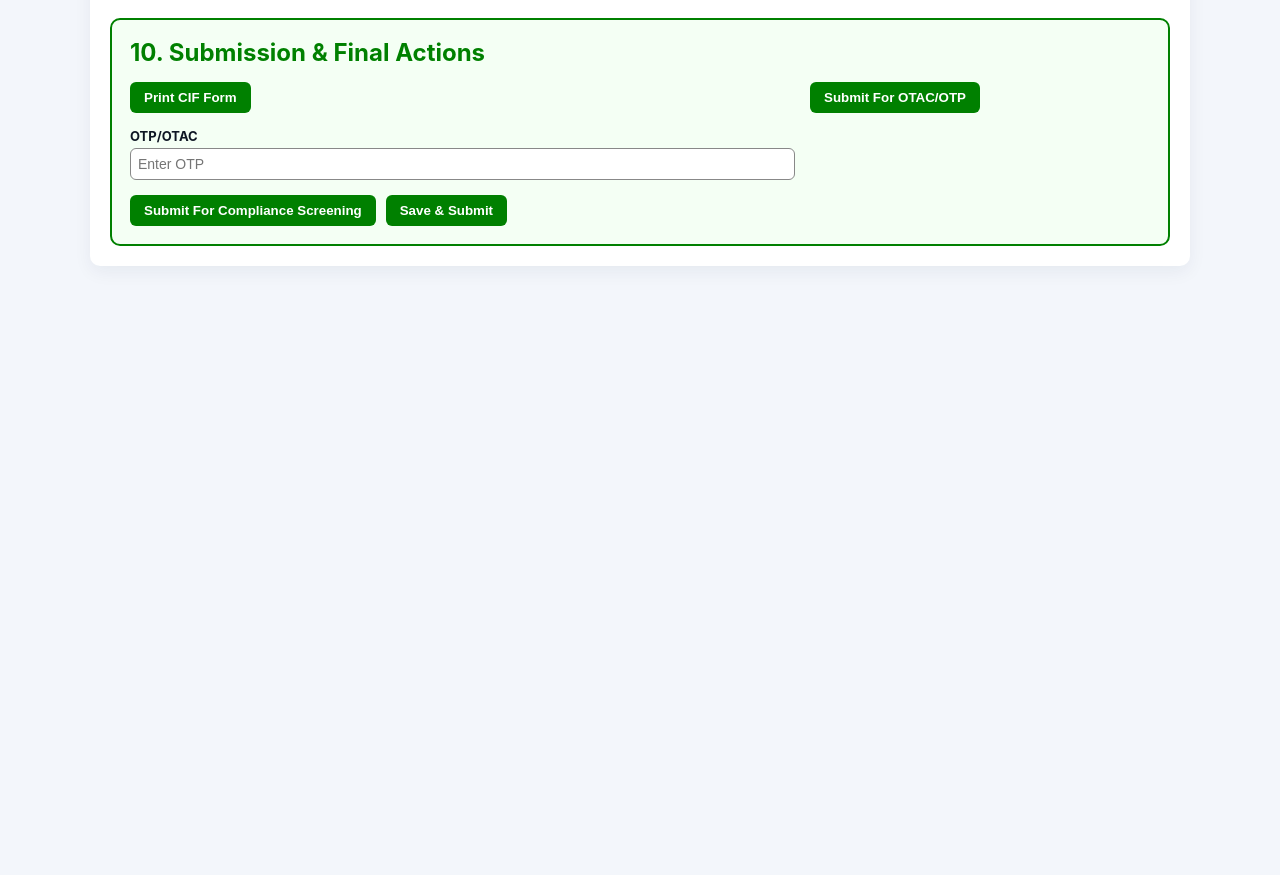
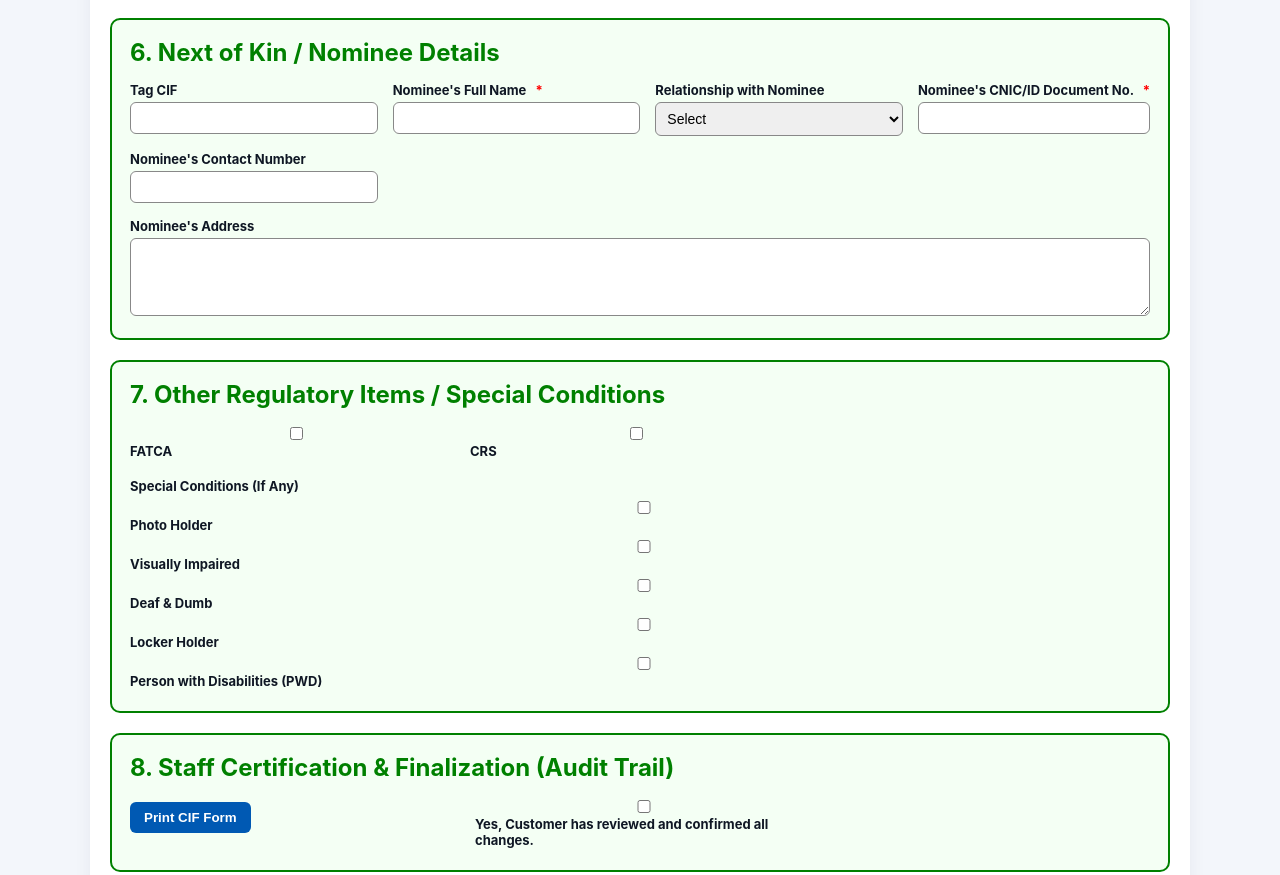
Before and after one commit to orangzaibanwar-gif/Account-Maintenance, a plain HTML site: page index.html in a window 1280 px wide. Shown: the part 2774-3649 px from the top of the page. Before the commit the page ends 3068 px from the top, so only its background shows below. Drawn offline with Linux system fonts and the light colour scheme.

Commit message:
index.html

```diff
--- a/index.html
+++ b/index.html
@@ -964,6 +964,105 @@ textarea {
 
   </div>
 </div>
+<!-- SECTION 6: NEXT OF KIN -->
+<div class="section-box">
+  <h2>6. Next of Kin / Nominee Details</h2>
+  <div class="form-grid">
+
+    <div class="form-group half-row">
+      <label>Tag CIF</label>
+      <input type="text" />
+    </div>
+
+    <div class="form-group half-row">
+      <label>Nominee's Full Name <span class="required">*</span></label>
+      <input id="nomineeFullName" type="text" required />
+    </div>
+
+    <div class="form-group half-row">
+      <label>Relationship with Nominee</label>
+      <select>
+        <option value="">Select</option>
+        <option>Father</option>
+        <option>Mother</option>
+        <option>Spouse</option>
+        <option>Other</option>
+      </select>
+    </div>
+
+    <div class="form-group half-row">
+      <label>Nominee's CNIC/ID Document No. <span class="required">*</span></label>
+      <input id="nomineeCNIC" type="text" required />
+    </div>
+
+    <div class="form-group half-row">
+      <label>Nominee's Contact Number</label>
+      <input id="nomineeContact" type="text" />
+    </div>
+
+    <div class="form-group full-row">
+      <label>Nominee's Address</label>
+      <textarea id="nomineeAddress"></textarea>
+    </div>
+
+  </div>
+</div>
+
+
+
+<!-- SECTION 7: OTHER REGULATORY -->
+<div class="section-box">
+  <h2>7. Other Regulatory Items / Special Conditions</h2>
+  <div class="form-grid">
+
+    <div class="form-group quarter-row">
+      <label><input type="checkbox" id="fatca"> FATCA</label>
+    </div>
+
+    <div class="form-group quarter-row">
+      <label><input type="checkbox" id="crs"> CRS</label>
+    </div>
+
+    <div class="form-group full-row">
+      <label>Special Conditions (If Any)</label>
+      <div class="checkbox-grid">
+
+        <label><input type="checkbox"> Photo Holder</label>
+        <label><input type="checkbox"> Visually Impaired</label>
+        <label><input type="checkbox"> Deaf & Dumb</label>
+        <label><input type="checkbox"> Locker Holder</label>
+        <label><input type="checkbox"> Person with Disabilities (PWD)</label>
+
+      </div>
+    </div>
+
+  </div>
+</div>
+
+<!-- SECTION 8: STAFF CERTIFICATION -->
+<div class="section-box">
+  <h2>8. Staff Certification & Finalization (Audit Trail)</h2>
+  <div class="form-grid">
+
+    <div class="form-group half-row">
+      <button type="button" class="btn green-btn" onclick="openPrintableCIF()">Print CIF Form</button>
+    </div>
+
+    <div class="form-group half-row">
+      <label>
+        <input type="checkbox" required>
+        Yes, Customer has reviewed and confirmed all changes.
+      </label>
+    </div>
+
+  </div>
+</div>
+
+<script>
+function openPrintableCIF() {
+  window.open('cif_printable.html', '_blank');
+}
+</script>
 
 <!-- SECTION 10: SUBMISSION & FINAL ACTIONS -->
 <div class="section-box" id="submissionSection">
```
